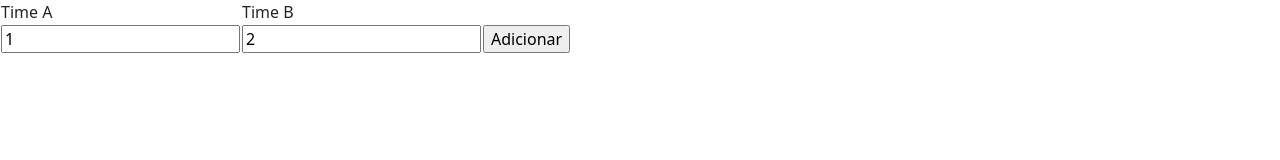
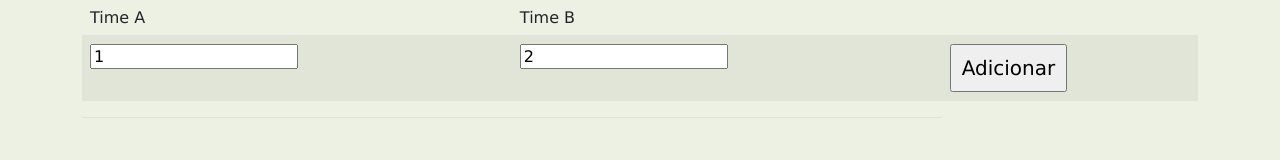
Before and after one commit to canastrajogo/canastrajogo.github.io, a plain HTML site: page index.html in a window 1280 px wide. Drawn offline with nearby package versions, Linux system fonts and the light colour scheme.

Commit message:
Style updates

```diff
--- a/index.html
+++ b/index.html
@@ -1,10 +1,15 @@
-<HTML>
+<HTML lang="pt-br">
     <head>
+        <meta name="viewport" content="width=device-width, initial-scale=1">
+        <link rel="stylesheet" type="text/css" href="style.css" />
         <link href="https://cdn.jsdelivr.net/npm/bootstrap@5.2.1/dist/css/bootstrap.min.css" rel="stylesheet" integrity="sha384-iYQeCzEYFbKjA/T2uDLTpkwGzCiq6soy8tYaI1GyVh/UjpbCx/TYkiZhlZB6+fzT" crossorigin="anonymous">
         <script src="https://cdn.jsdelivr.net/npm/bootstrap@5.2.1/dist/js/bootstrap.bundle.min.js" integrity="sha384-u1OknCvxWvY5kfmNBILK2hRnQC3Pr17a+RTT6rIHI7NnikvbZlHgTPOOmMi466C8" crossorigin="anonymous"></script>
+        <link rel="icon" href = "https://cdn4.iconfinder.com/data/icons/casino-general/512/Stack_of_Cards-512.png" type = "image/x-icon">
+        <title>Canastra</title>
     </head>
-    <body>
-      <table>
+    <body class="bodyDesign">
+        <div class="container text-center">
+            <table class="table table-striped">
                 <thead>
                 <tr>
                     <td>Time A</td>
@@ -16,7 +21,7 @@
                 <tr>
                     <td><input type="number" id="inputA" placeholder="Pontos A" value="1" /></td>
                     <td><input type="number" id="inputB" placeholder="Pontos B" value="2" /></td>
-            <td><input type="button" id="buttonAdd" value="Adicionar" onClick="toSum()"/>
+                    <td><input type="button" class= "button" id="buttonAdd" value="Adicionar" onClick="toSum()"/>
                 </tbody>
                 <tfoot>
                     <tr>
@@ -24,6 +29,7 @@
                     <td id="totalB"></td>
                     </tr>
             </table>
+        </div>
     </body>
     <script src="canastra.js"></script>
   </HTML>
--- /dev/null
+++ b/style.css
@@ -0,0 +1,12 @@
+tr:nth-child(even) {
+    background-color: #cfe3cb;
+  }
+  .bodyDesign{
+      margin:auto;
+      background-color: rgb(236, 241, 227);
+      font-family: Verdana;
+  }
+  .button{
+    font-size: 20px;
+    padding: 10px;
+  }
```
Also changed, not shown: 1 other file. Lines whose indentation alone changed are shown as unchanged.
